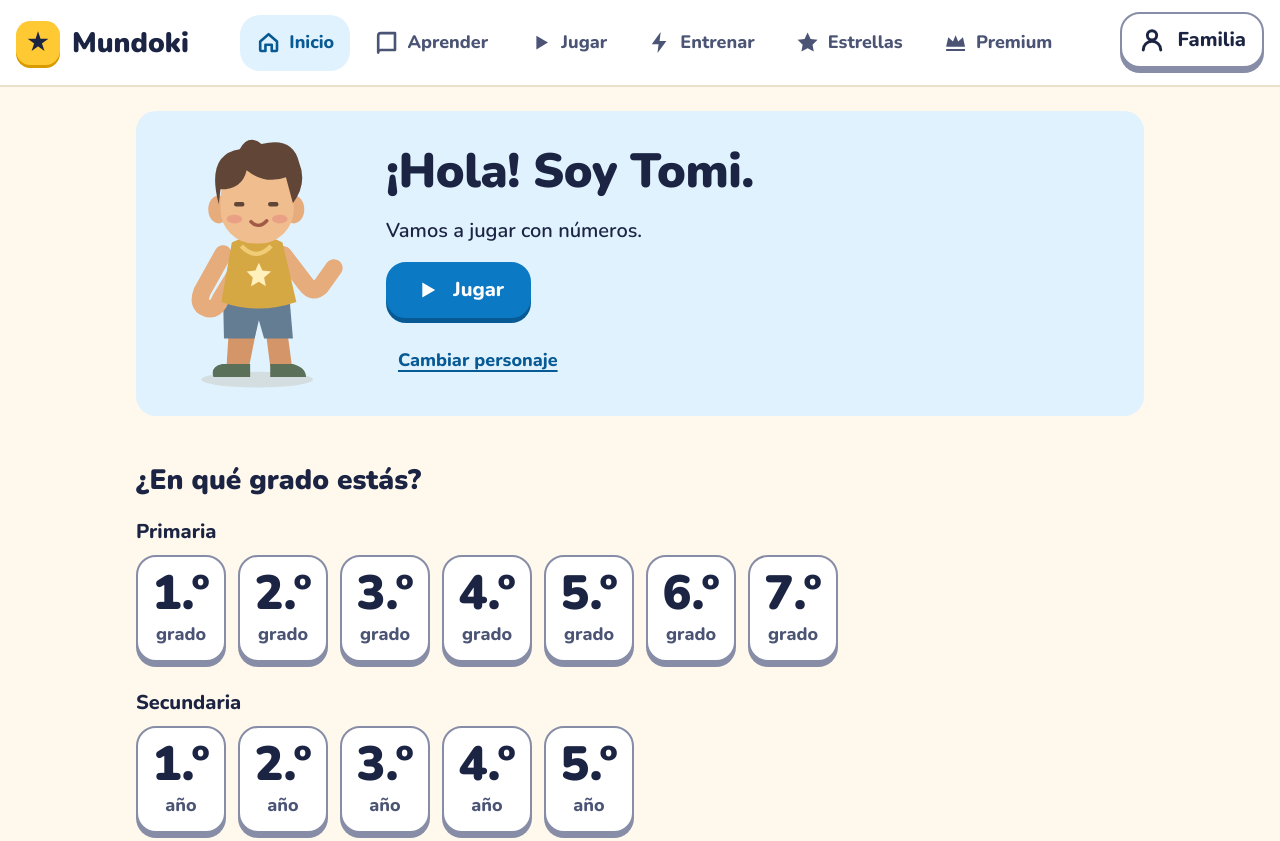
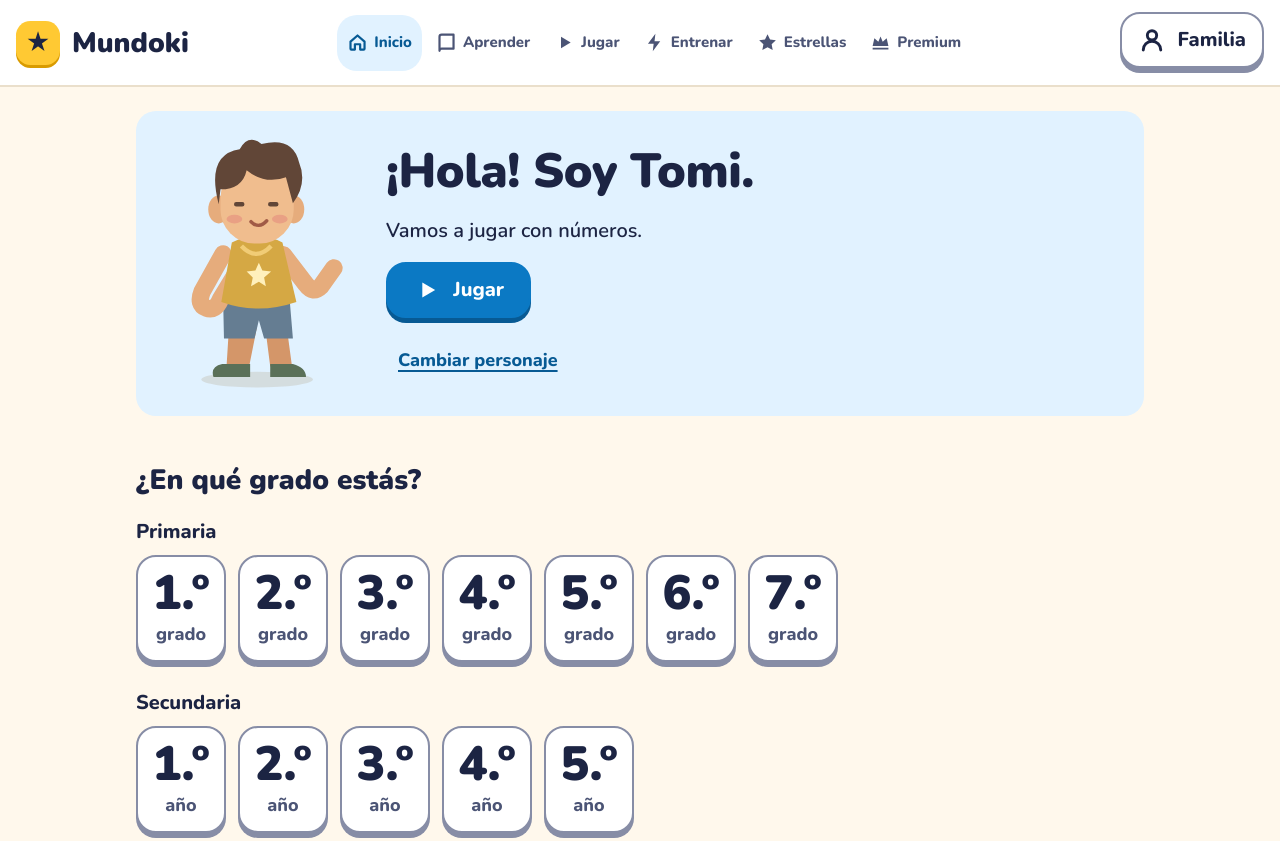
Before and after one commit to ufaboy/mundoki, an Astro site: page /es-ar in a window 1280 px wide. Shown: the top 841 px of the page. Built offline with nearby package versions, Linux system fonts and the light colour scheme; Astro itself is replaced by a stand-in of ours; a web font is replaced by a local one.

Commit message:
fix: prevent header overflow on 1024px tablets and clip horizontal overflow on .mk-body

```diff
--- a/src/components/shared/SiteHeader.astro
+++ b/src/components/shared/SiteHeader.astro
@@ -187,14 +187,29 @@ const familyCurrent = activeNav === 'account' || activeNav === 'premium';
     font-weight: 800;
   }
 
-  @media (min-width: 52rem) {
+  @media (min-width: 64rem) {
+    .mk-topbar--site {
+      gap: 12px;
+    }
+
     .mk-topbar__nav {
       display: flex;
       flex-direction: row;
       align-items: center;
       justify-content: center;
-      gap: 14px;
+      min-width: 0;
       flex-wrap: nowrap;
+    }
+
+    .mk-topbar--site .mk-nav {
+      gap: 4px;
+    }
+
+    .mk-topbar--site .mk-nav a {
+      padding: 0 10px;
+      gap: 6px;
+      font-size: 0.94rem;
+      white-space: nowrap;
     }
 
     .mk-menu-toggle,
--- a/src/styles/design-system.css
+++ b/src/styles/design-system.css
@@ -191,6 +191,7 @@
   margin: 0;
   min-height: 100vh;
   min-height: 100dvh;
+  overflow-x: clip;
   background: var(--mk-canvas);
   -webkit-text-size-adjust: 100%;
 }
```
